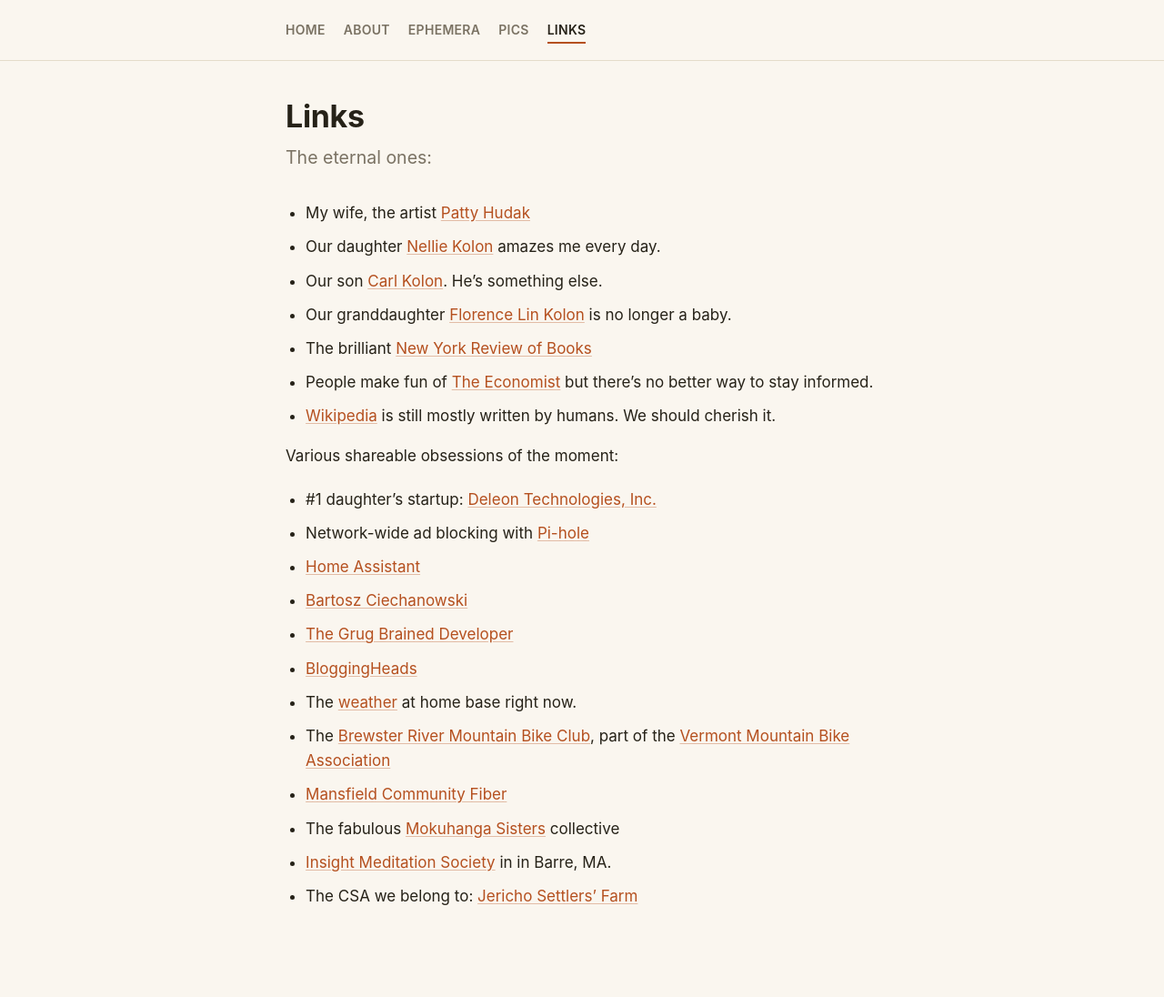
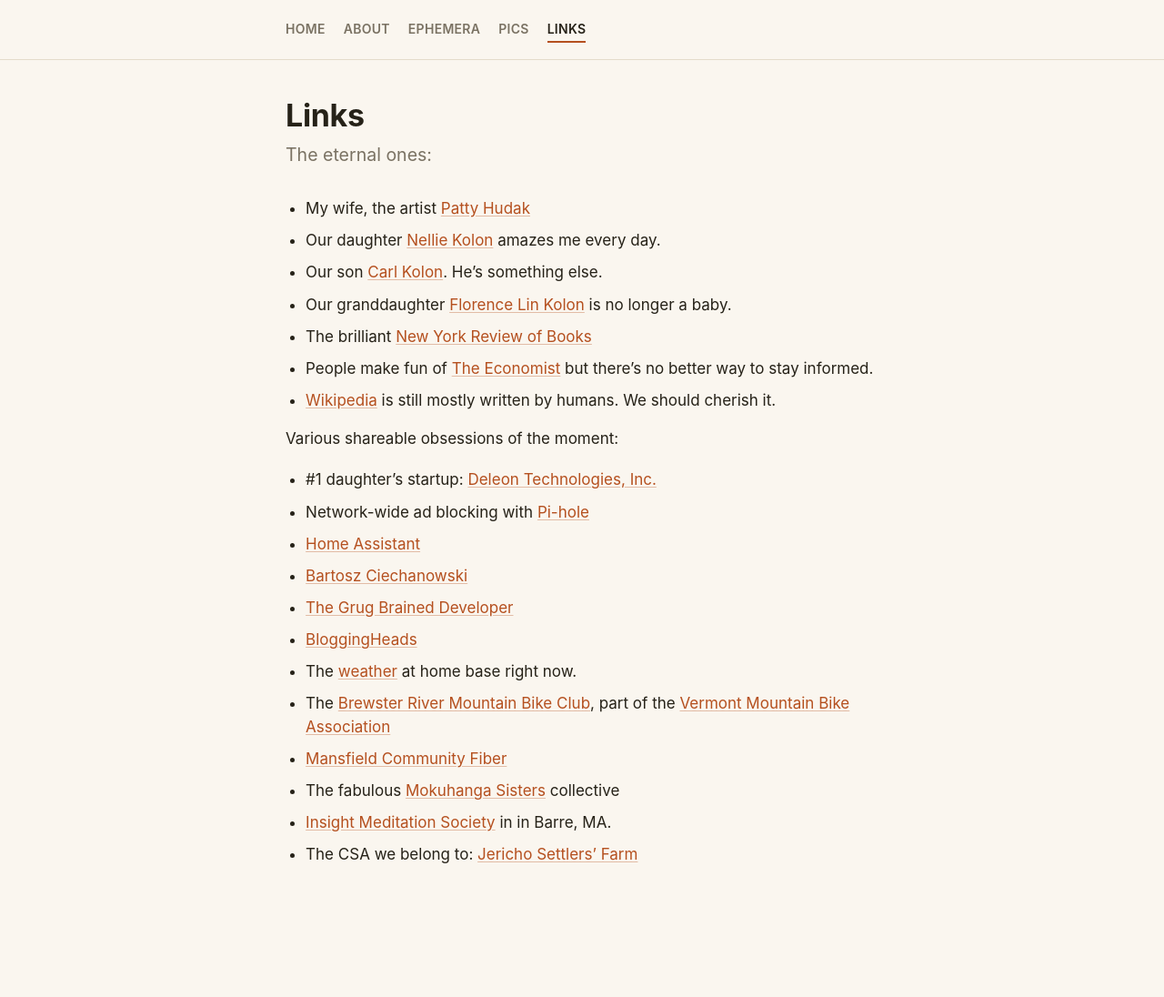
Before and after one commit to mkolon/mattkolon.com, a Jekyll site: the page built from links.md, in a window 1280 px wide. Shown: the whole page at 91% size. Built offline with Jekyll 4.4.1, drawn with Linux system fonts in a browser that asks for light colours; after the commit the page ends 1049 px from its top, so only the background shows below that.

Commit message:
Tighten body line-height
1.6 read a little loose once the site was live; brought it down to
1.48 for a denser, more magazine-like text block.

```diff
--- a/_sass/main.scss
+++ b/_sass/main.scss
@@ -47,7 +47,7 @@ body {
   color: var(--fg);
   font-family: -apple-system, BlinkMacSystemFont, "Segoe UI", Helvetica, Arial, sans-serif;
   font-size: 17px;
-  line-height: 1.6;
+  line-height: 1.48;
 }
 
 img, svg {
```
